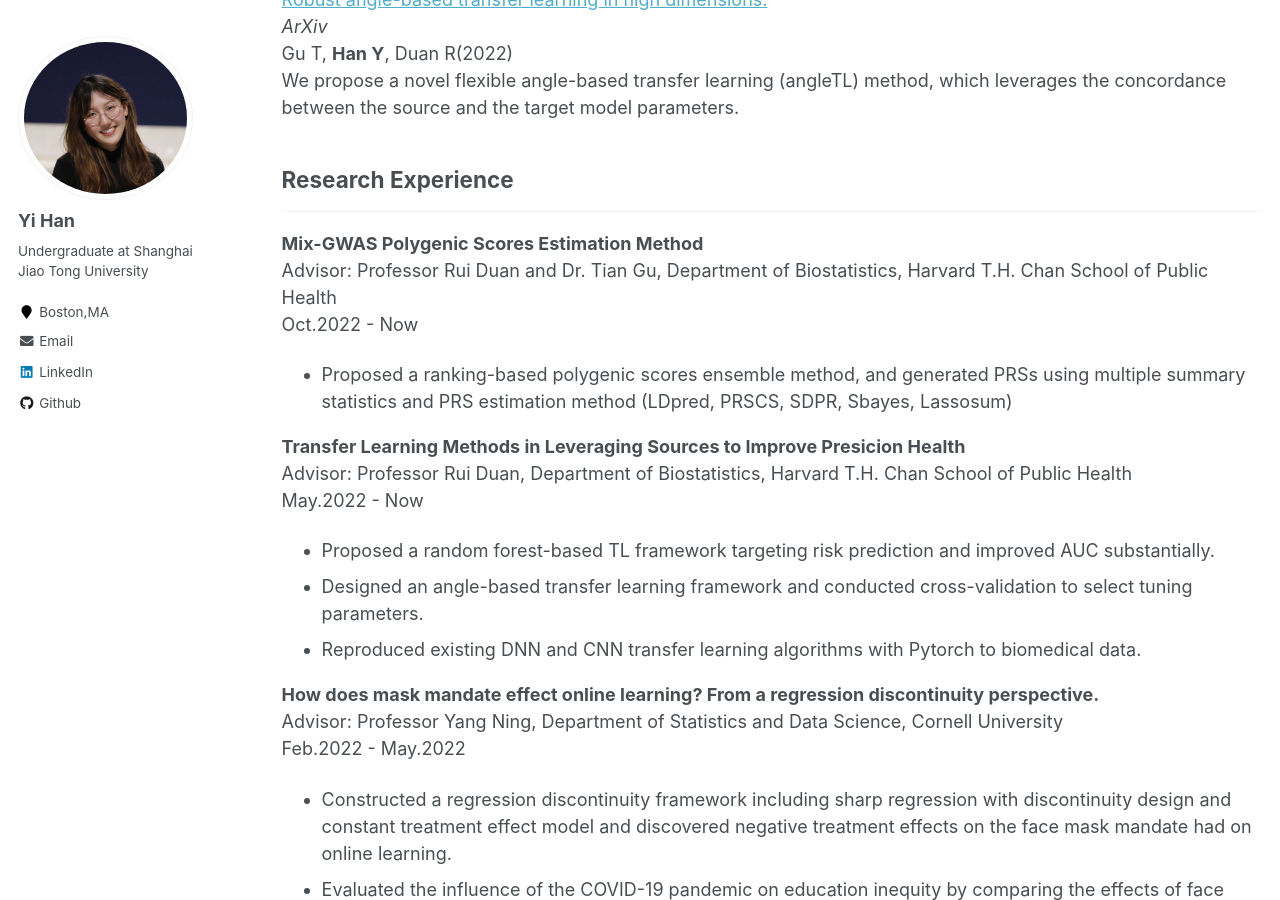
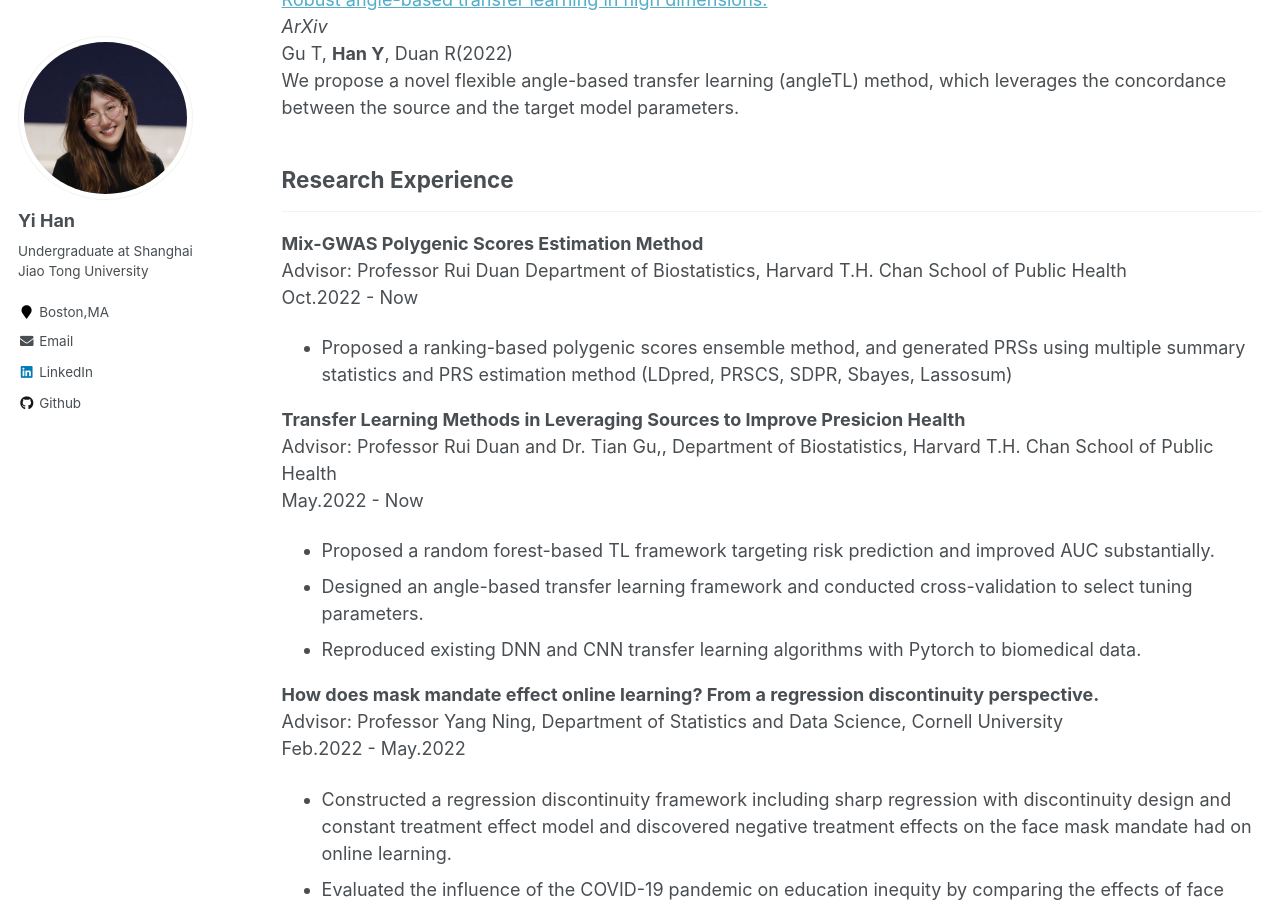
Before and after one commit to yiiihan/yiiihan.github.io, a Jekyll site: the page built from _pages/research.md, in a window 1280 px wide and 900 px high, scrolled down 482 px. Built offline with Jekyll 4.4.1, drawn with Linux system fonts in a browser that asks for light colours.

```diff
--- a/_pages/research.md
+++ b/_pages/research.md
@@ -21,12 +21,12 @@ We propose a novel flexible angle-based transfer learning (angleTL) method, whic
 ## Research Experience
 ---
 **Mix-GWAS Polygenic Scores Estimation Method** <br />
-Advisor: Professor Rui Duan and Dr. Tian Gu, Department of Biostatistics, Harvard T.H. Chan School of Public Health <br />
+Advisor: Professor Rui Duan Department of Biostatistics, Harvard T.H. Chan School of Public Health <br />
 Oct.2022 - Now <br />
 - Proposed a ranking-based polygenic scores ensemble method, and generated PRSs using multiple summary statistics and PRS estimation method (LDpred, PRSCS, SDPR, Sbayes, Lassosum)
 
 **Transfer Learning Methods in Leveraging Sources to Improve Presicion Health** <br />
-Advisor: Professor Rui Duan, Department of Biostatistics, Harvard T.H. Chan School of Public Health <br />
+Advisor: Professor Rui Duan and Dr. Tian Gu,, Department of Biostatistics, Harvard T.H. Chan School of Public Health <br />
 May.2022 - Now <br />
 - Proposed a random forest-based TL framework targeting risk prediction and improved AUC substantially.
 - Designed an angle-based transfer learning framework and conducted cross-validation to select tuning parameters.
```
